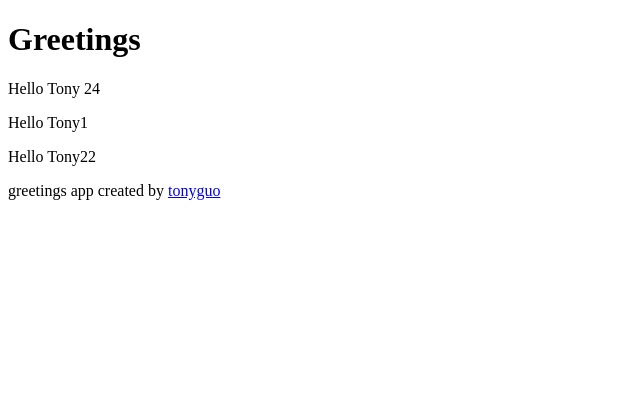
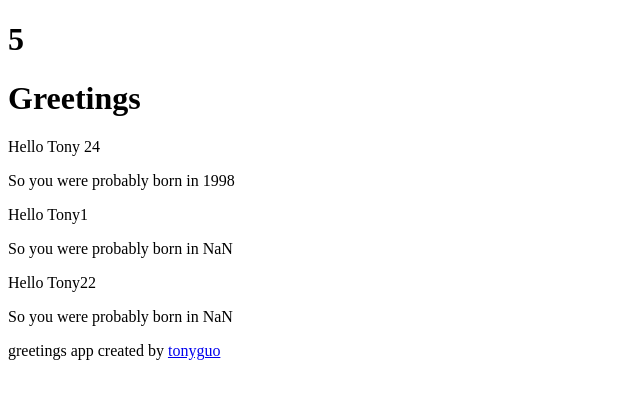
Before and after one commit to Tonyguo0/FullStackOpen2022_Part1, a React (Create React App) app in the folder practice/part1/: page / in a window 1280 px wide. Shown: the top 398 px of the page, without its empty margins (0-640 px from the left). Built offline with nearby package versions, Linux system fonts and the light colour scheme.

Commit message:
Component state, event handlers: Page re-rendering

```diff
--- a/practice/part1/src/App.js
+++ b/practice/part1/src/App.js
@@ -1,18 +1,26 @@
-const Hello = (props) => {
+const Hello = ({ name, age }) => {
+  /*** can destructure the props object passed to the component function as a parameter */
+  // const {name, age} = props
+  const bornYear = () => new Date().getFullYear() - age;
+
   return (
     <div>
       <p>
-        Hello {props.name} {props.age}
+        Hello {name} {age}
       </p>
+      <p>So you were probably born in {bornYear()}</p>
     </div>
   );
 };
 
-const App = () => {
+const App = (props) => {
+  const { counter } = props;
+
   const name = "Tony";
   const age = 10;
   return (
     <>
+      <h1>{counter}</h1>
       <h1>Greetings</h1>
       <Hello name={name} age={age + 14} />
       <Hello name="Tony1" />
--- a/practice/part1/src/index.js
+++ b/practice/part1/src/index.js
@@ -3,6 +3,15 @@ import ReactDOM from "react-dom/client";
 
 import App from "./App";
 
-const root = ReactDOM.createRoot(document.getElementById("root")).render(
-  <App />
-);
+let counter = 1;
+
+const refresh = () => {
+  ReactDOM.createRoot(document.getElementById("root")).render(
+    <App counter={counter} />
+  );
+};
+
+setInterval(() => {
+  refresh();
+  counter += 1;
+}, 1000);
```
